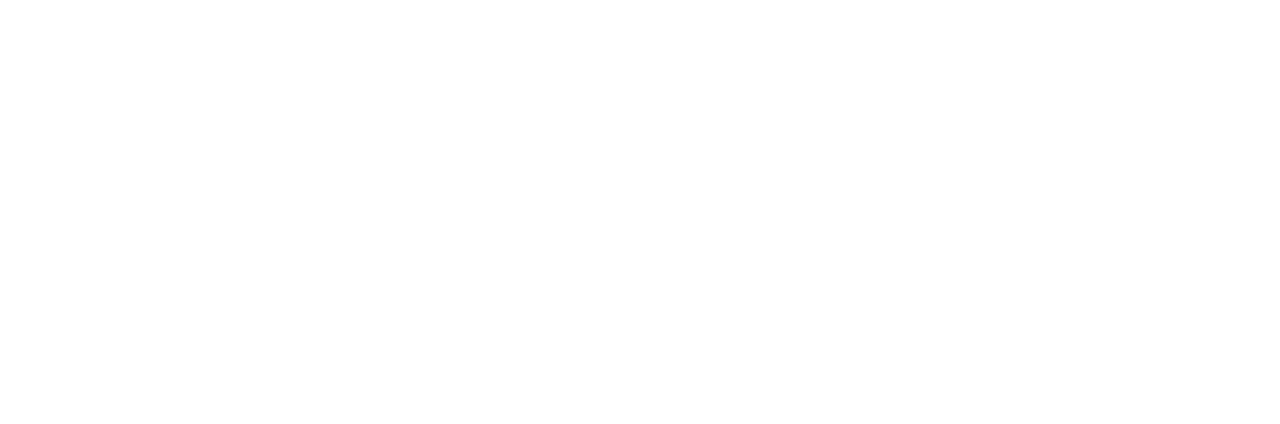
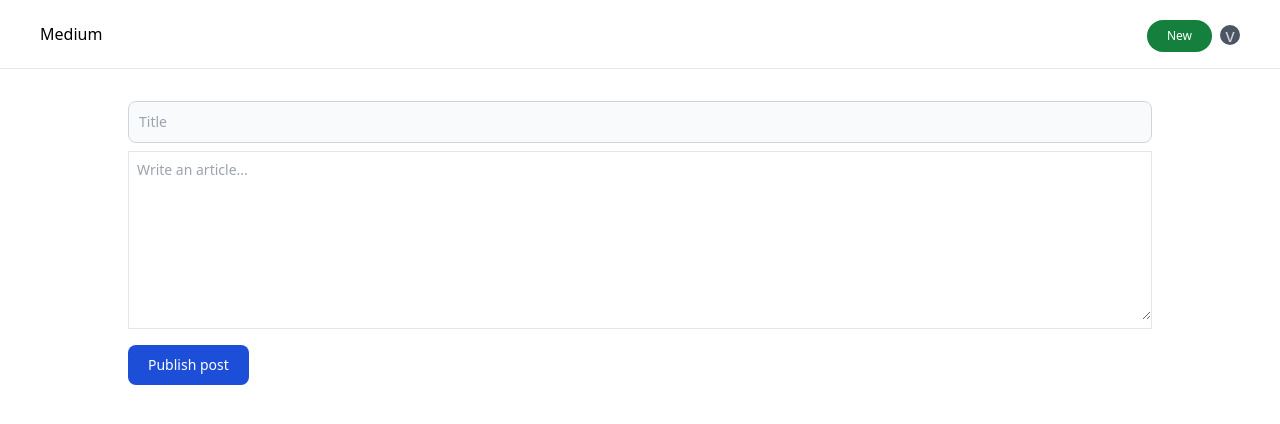
Before and after one commit to vinayak-navghane/medium, a React (Vite) app in the folder frontend/: page /publish in a window 1280 px wide. Before the commit this address had no page. Shown: the top 424 px of the page. Built offline with nearby package versions, Linux system fonts and the light colour scheme.

Commit message:
added publish component

```diff
--- a/frontend/src/App.tsx
+++ b/frontend/src/App.tsx
@@ -3,6 +3,7 @@
 import { Signin } from './pages/Signin'
 import { Blog } from './pages/Blog'
 import { Blogs } from './pages/Blogs';
+import { Publish } from './pages/Publish';
 
 
 
@@ -14,6 +15,7 @@
         <Route path="/signin" element={<Signin />} />
         <Route path="/blog/:id" element={<Blog />} />
         <Route path="/blogs" element={<Blogs />} />
+        <Route path="/publish" element={<Publish />} />
       </Routes>
     </BrowserRouter>
   );
--- a/frontend/src/components/Appbar.tsx
+++ b/frontend/src/components/Appbar.tsx
@@ -2,12 +2,17 @@
 import { Link } from "react-router-dom"
 
 export const Appbar = () => {
-    return <div className="border-b flex justify-between px-10 py-4 ">
+    return <div className="border-b flex justify-between px-10 py-2 ">
           <Link to={'/blogs'} className="flex flex-col justify-center cursor-pointer">
               Medium
           </Link>
-          <div>
+          <div className="flex justify-center">
+            <Link to={`/publish`}>
+             <button type="button" className="mt-3 mr-2 text-white bg-green-700 hover:bg-green-800 focus:outline-none focus:ring-4 focus:ring-green-300 font-medium rounded-full text-xs px-5 py-2   text-center me-2 mb-2">New</button>
+          </Link>
+             <div className="mt-4 ">
             <Avatar name = "vinayak" size = "big" />
+            </div>
           </div>
     </div>
 }
--- /dev/null
+++ b/frontend/src/pages/Publish.tsx
@@ -0,0 +1,32 @@
+import { Appbar } from "../components/Appbar"
+
+
+export const Publish = (): any => {
+    return <div>
+        <Appbar />
+        <div className="flex justify-center pt-8">
+            <div className="max-w-screen-lg w-full">
+                <input type="text" className="bg-gray-50 border border-gray-300 text-gray-900 text-sm rounded-lg focus:ring-blue-500 focus:border-blue-500 block w-full p-2.5  " placeholder="Title" />
+
+                <TextEditor/>
+            </div>
+        </div>
+
+    </div>
+}
+
+function TextEditor() {
+    return <div className="mt-2">
+        <div className="w-full mb-4 ">
+            <div className="flex items-center justify-between border ">
+            <div className="my-2 bg-white rounded-b-lg w-full">
+                   <label className="sr-only">Publish post</label>
+                    <textarea id="editor" rows={8} className="focus:outline-none block w-full px-0 text-sm text-gray-800 bg-white border-0 pl-2" placeholder="Write an article..." required ></textarea>
+            </div>
+            </div>
+        </div>
+        <button type="submit" className="inline-flex items-center px-5 py-2.5 text-sm font-medium text-center text-white bg-blue-700 rounded-lg focus:ring-4 focus:ring-blue-200 ">
+            Publish post
+        </button>
+    </div>
+}
```
